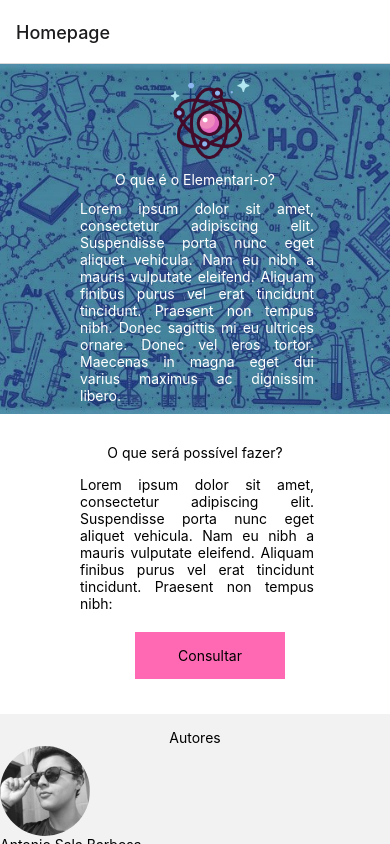
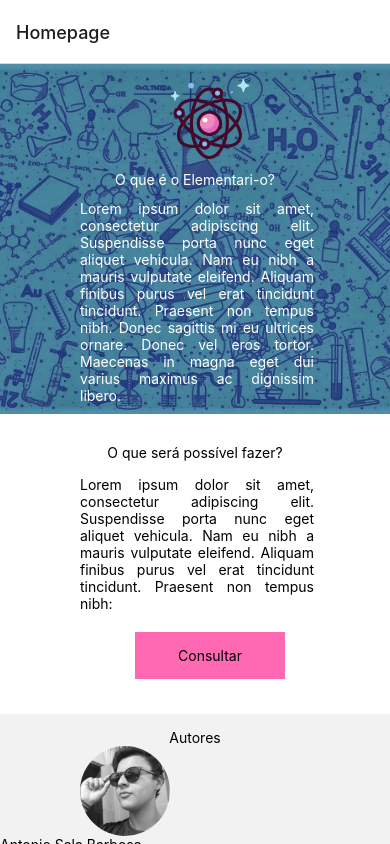
Before and after one commit to 1310MatheusMotta/Elementari-o-App, a React Native app: screen /Homepage in a window 390 px wide. Built offline with nearby package versions, Linux system fonts and the light colour scheme.

Commit message:
commit on 'main'

```diff
--- a/src/pages/home/content/data.js
+++ b/src/pages/home/content/data.js
@@ -2,7 +2,7 @@ import React from "react";
 import styles from "../../../styles/styles_content";
 import conn from "../../../services/conn";
 import { useState, useEffect } from "react";
-import {View, Text, TouchableOpacity, FlatList} from "react-native";
+import {View, Text, TouchableOpacity, FlatList, ImageBackground} from "react-native";
 import { useNavigation } from "@react-navigation/core";
 
 
@@ -33,7 +33,7 @@ export default function InApp(){
   return (
 
     <View style={styles.container}>
-            <Text>Buscar alunos</Text>
+              <Text>Filtrar alunos</Text>
               <FlatList
 
                 style={styles.list}
@@ -49,9 +49,6 @@ export default function InApp(){
                 )}
 
               />
-                <TouchableOpacity onPress={naviToHome}>
-                    <Text>Voltar para a Home</Text>
-                </TouchableOpacity>
         </View>
   );
 }
--- a/src/styles/styles_content.js
+++ b/src/styles/styles_content.js
@@ -32,7 +32,7 @@ const styles = StyleSheet.create({
       backgroundColor:'#fff',
       marginTop:8,
 
-  },
+  }
 });
 
 export default styles;
--- a/src/styles/styles_home.js
+++ b/src/styles/styles_home.js
@@ -90,8 +90,9 @@ const styles = StyleSheet.create({
 
         height: 90,
         width: 90,
-        borderRadius: 100
-    }
+        borderRadius: 100,
+        marginLeft: 80
+    },
 });
 
 export default styles;
```
Lines whose indentation alone changed are shown as unchanged.
